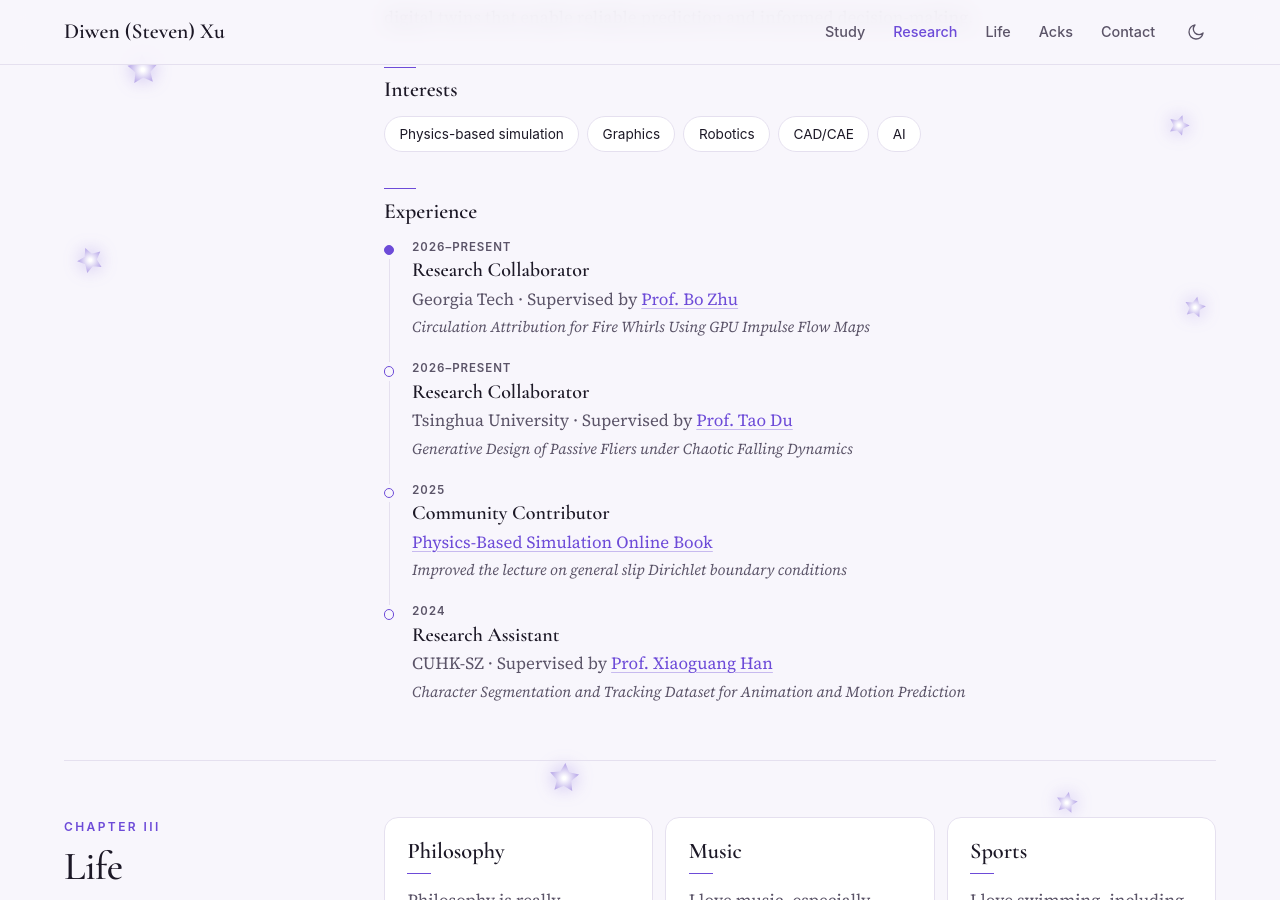
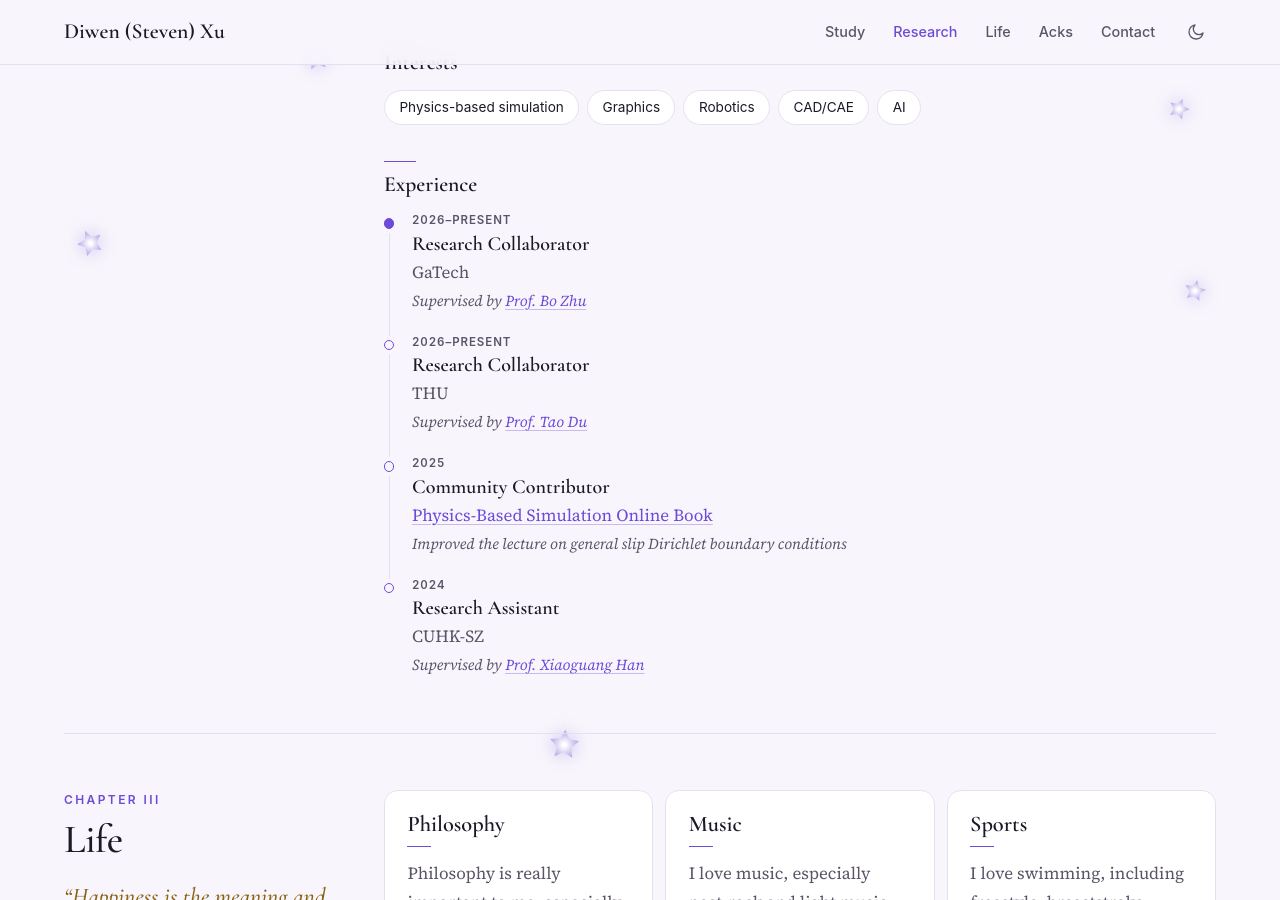
Before and after one commit to RWBY-Aloupeep/RWBY-Aloupeep.github.io, a Jekyll site: the page built from _pages/home.md, in a window 1280 px wide and 900 px high, scrolled down 1986 px. Built offline with Jekyll 4.4.1, drawn with Linux system fonts in a browser that asks for light colours.

Commit message:
Shorten the experience entries
Use the GaTech and THU abbreviations, drop the project names so each
entry shows only the institution and supervisor, and remove the First
Class Honors note from the B.S.

Co-Authored-By: Claude Opus 5.5 <noreply@anthropic.com>
Claude-Session: https://claude.ai/code/session_01RWL95szsvKZXvbWADWNot8

```diff
--- a/_data/education.yml
+++ b/_data/education.yml
@@ -6,7 +6,6 @@
 - year: "2021–2025"
   title: "Bachelor of Science in Applied Mathematics"
   where: "Chinese University of Hong Kong, Shenzhen"
-  note: "First Class Honors"
 
 - year: "2023"
   title: "Summer School"
--- a/_data/experience.yml
+++ b/_data/experience.yml
@@ -2,13 +2,13 @@
 # `where` and `note` may use Markdown links: [text](https://…).
 - year: "2026–Present"
   title: "Research Collaborator"
-  where: "Georgia Tech · Supervised by [Prof. Bo Zhu](https://faculty.cc.gatech.edu/~bozhu/)"
-  note: "Circulation Attribution for Fire Whirls Using GPU Impulse Flow Maps"
+  where: "GaTech"
+  note: "Supervised by [Prof. Bo Zhu](https://faculty.cc.gatech.edu/~bozhu/)"
 
 - year: "2026–Present"
   title: "Research Collaborator"
-  where: "Tsinghua University · Supervised by [Prof. Tao Du](https://people.iiis.tsinghua.edu.cn/~taodu/)"
-  note: "Generative Design of Passive Fliers under Chaotic Falling Dynamics"
+  where: "THU"
+  note: "Supervised by [Prof. Tao Du](https://people.iiis.tsinghua.edu.cn/~taodu/)"
 
 - year: "2025"
   title: "Community Contributor"
@@ -17,5 +17,5 @@
 
 - year: "2024"
   title: "Research Assistant"
-  where: "CUHK-SZ · Supervised by [Prof. Xiaoguang Han](https://gaplab.cuhk.edu.cn/pages/people)"
-  note: "Character Segmentation and Tracking Dataset for Animation and Motion Prediction"
+  where: "CUHK-SZ"
+  note: "Supervised by [Prof. Xiaoguang Han](https://gaplab.cuhk.edu.cn/pages/people)"
```
